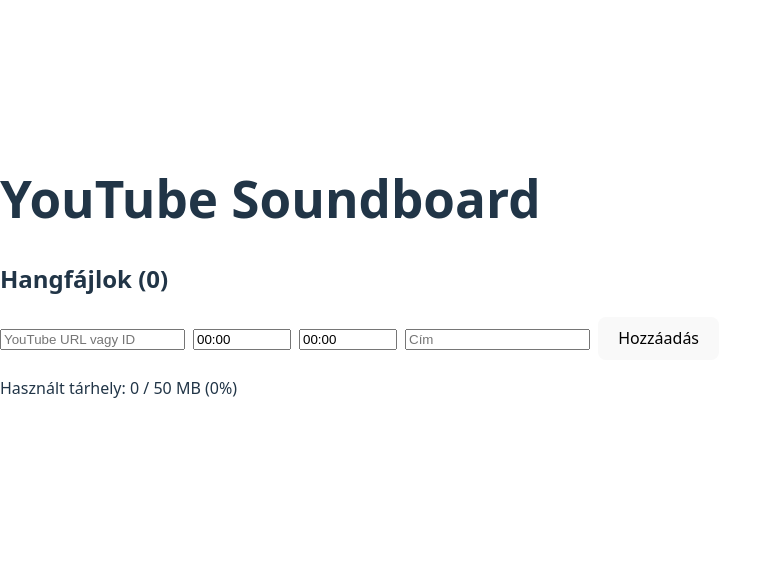
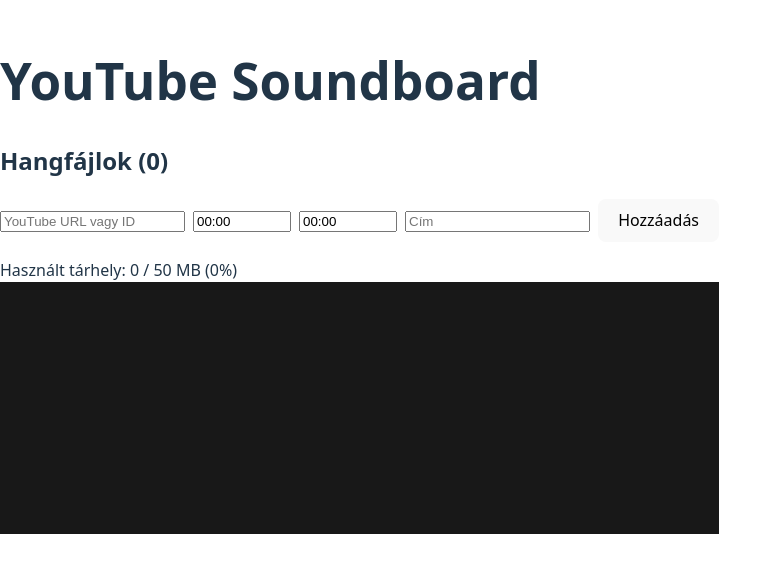
Before and after one commit to szolzol/tube-soundboard-creator, a React (Vite) app in the folder tube-react-frontend/: page / in a window 1280 px wide. Shown: the part 124-696 px from the top of the page, without its empty margins (0-782 px from the left). Built offline with nearby package versions, Linux system fonts and the light colour scheme.

Commit message:
Hangfájlok Blob-ként tárolva IndexedDB-ben, session-álló lejátszás; README és CHANGELOG frissítve

```diff
--- a/tube-react-frontend/src/components/AudioManager.jsx
+++ b/tube-react-frontend/src/components/AudioManager.jsx
@@ -1,4 +1,6 @@
 import React, { useState, useEffect } from "react";
+import ProgressBar from "./ProgressBar";
+import MobileSoundboardGrid from "./MobileSoundboardGrid";
 import { useAudioStorage } from "../hooks/useAudioStorage";
 import { useStorageQuota } from "../hooks/useStorageQuota";
 
@@ -6,7 +8,6 @@
   const { saveAudio, getAllAudio, deleteAudio, getAudio } = useAudioStorage();
   const { usage, quota, percent } = useStorageQuota();
   const [audioFiles, setAudioFiles] = useState([]);
-  const [selected, setSelected] = useState(null);
   const [error, setError] = useState(null);
 
   // Új hang hozzáadása űrlap állapot
@@ -16,22 +17,53 @@
   const [end, setEnd] = useState("00:00");
   const [title, setTitle] = useState("");
   const [loading, setLoading] = useState(false);
+  // Progress bar state
+  const [progress, setProgress] = useState(0);
+  const [progressStatus, setProgressStatus] = useState("");
 
   useEffect(() => {
     getAllAudio().then(setAudioFiles).catch(setError);
   }, [getAllAudio]);
 
+  // Playing state for grid
+  const [playingId, setPlayingId] = useState(null);
+  const [loadingId, setLoadingId] = useState(null);
+
   const handlePlay = async (id) => {
+    setPlayingId(id);
     const file = await getAudio(id);
     if (file && file.data) {
-      const audio = new Audio(file.data);
+      let blob;
+      // If data is already a Blob, use it. If it's base64, convert.
+      if (file.data instanceof Blob) {
+        blob = file.data;
+      } else if (typeof file.data === "string") {
+        // base64 to Blob
+        const byteString = atob(file.data.split(",")[1] || file.data);
+        const mime = "audio/mp3";
+        const ab = new ArrayBuffer(byteString.length);
+        const ia = new Uint8Array(ab);
+        for (let i = 0; i < byteString.length; i++)
+          ia[i] = byteString.charCodeAt(i);
+        blob = new Blob([ab], { type: mime });
+      }
+      const url = URL.createObjectURL(blob);
+      const audio = new Audio(url);
+      audio.onended = () => {
+        setPlayingId(null);
+        URL.revokeObjectURL(url);
+      };
       audio.play();
+    } else {
+      setPlayingId(null);
     }
   };
 
   const handleDelete = async (id) => {
+    setLoadingId(id);
     await deleteAudio(id);
     setAudioFiles(await getAllAudio());
+    setLoadingId(null);
   };
 
   // YouTube hang hozzáadása
@@ -77,10 +109,13 @@
       });
       if (!extractResp.ok) throw new Error("Hiba az indításnál");
       const { job_id } = await extractResp.json();
-      // 2. Poll /status/{job_id}
+      // 2. Poll /status/{job_id} with progress bar
       let status = "queued",
         file_id = null,
-        pollCount = 0;
+        pollCount = 0,
+        prog = 0;
+      setProgress(0);
+      setProgressStatus("Feldolgozás indítása...");
       while (status !== "done" && pollCount < 60) {
         await new Promise((res) => setTimeout(res, 2000));
         const statResp = await fetch(`/status/${job_id}`);
@@ -88,9 +123,20 @@
         const stat = await statResp.json();
         status = stat.status;
         file_id = stat.file_id;
+        prog = stat.progress || 0;
+        setProgress(prog);
+        setProgressStatus(
+          status === "processing"
+            ? "Feldolgozás..."
+            : status === "queued"
+            ? "Várakozás..."
+            : status
+        );
         if (stat.error) throw new Error(stat.error);
         pollCount++;
       }
+      setProgress(100);
+      setProgressStatus("Kész!");
       if (status !== "done" || !file_id)
         throw new Error("Nem sikerült letölteni a hangot");
       // 3. GET /download/{file_id}
@@ -98,19 +144,20 @@
       if (!dlResp.ok) throw new Error("Hiba a letöltésnél");
       const blob = await dlResp.blob();
       const id = `${ytUrl}_${start}_${end}`;
-      await saveAudio(
-        id,
-        URL.createObjectURL(blob),
-        { title, ytUrl, start, end },
-        blob.size
-      );
+      await saveAudio(id, blob, { title, ytUrl, start, end }, blob.size);
       setAudioFiles(await getAllAudio());
       setYtUrl("");
       setStart("00:00");
       setEnd("00:00");
       setTitle("");
+      setTimeout(() => {
+        setProgress(0);
+        setProgressStatus("");
+      }, 1200);
     } catch (err) {
       setError(err.message);
+      setProgress(0);
+      setProgressStatus("");
     } finally {
       setLoading(false);
     }
@@ -119,6 +166,9 @@
   return (
     <div>
       <h2>Hangfájlok ({audioFiles.length})</h2>
+      {progress > 0 && (
+        <ProgressBar progress={progress} status={progressStatus} />
+      )}
       <form onSubmit={handleAdd} style={{ marginBottom: 16 }}>
         <input
           type="text"
@@ -162,22 +212,17 @@
         {Math.round(quota / 1024 / 1024)} MB ({percent}%)
       </div>
       {error && <div style={{ color: "red" }}>Hiba: {String(error)}</div>}
-      <ul>
-        {audioFiles.map((f) => (
-          <li key={f.id}>
-            <b>{f.metadata?.title || f.id}</b> (
-            {Math.round((f.size || 0) / 1024)} KB)
-            <button onClick={() => handlePlay(f.id)} style={{ marginLeft: 8 }}>
-              Lejátszás
-            </button>
-            <button
-              onClick={() => handleDelete(f.id)}
-              style={{ marginLeft: 8 }}>
-              Törlés
-            </button>
-          </li>
-        ))}
-      </ul>
+      <MobileSoundboardGrid
+        sounds={audioFiles.map((f) => ({
+          id: f.id,
+          title: f.metadata?.title || f.id,
+          duration: f.metadata?.duration || null,
+          isPlaying: playingId === f.id,
+          isLoading: loadingId === f.id,
+        }))}
+        onPlay={handlePlay}
+        onDelete={handleDelete}
+      />
     </div>
   );
 }
--- /dev/null
+++ b/tube-react-frontend/src/components/MobileSoundboardGrid.jsx
@@ -0,0 +1,185 @@
+import React from "react";
+
+/**
+ * MobileSoundboardGrid
+ * Responsive, dark-themed soundboard grid for mobile/tablet.
+ * Props:
+ *   sounds: Array<{ id, title, duration, isPlaying, isLoading }>
+ *   onPlay: (id) => void
+ *   onDelete?: (id) => void (optional)
+ */
+export default function MobileSoundboardGrid({ sounds, onPlay, onDelete }) {
+  return (
+  <div style={styles.grid}>
+      {sounds.map((sound) => (
+        <div key={sound.id} style={{ position: "relative" }}>
+          <button
+            style={{
+              ...styles.button,
+              ...(sound.isPlaying ? styles.playing : {}),
+              ...(sound.isLoading ? styles.loading : {}),
+            }}
+            onClick={() => onPlay(sound.id)}
+            disabled={sound.isLoading}>
+            <div style={styles.title} title={sound.title}>
+              {truncate(sound.title, 32)}
+            </div>
+            <div style={styles.duration}>{formatDuration(sound.duration)}</div>
+            {sound.isLoading && <Spinner />}
+          </button>
+          {onDelete && (
+            <button
+              style={styles.deleteBtn}
+              title="Törlés"
+              onClick={() => onDelete(sound.id)}
+              disabled={sound.isLoading}>
+              <span style={{ fontWeight: 700, fontSize: 18 }}>&times;</span>
+            </button>
+          )}
+        </div>
+      ))}
+    </div>
+  );
+}
+
+function truncate(str, max) {
+  return str.length > max ? str.slice(0, max - 1) + "…" : str;
+}
+
+function formatDuration(sec) {
+  if (typeof sec !== "number" || isNaN(sec)) return "";
+  const m = Math.floor(sec / 60);
+  const s = Math.floor(sec % 60);
+  return `${m}:${s.toString().padStart(2, "0")}`;
+}
+
+function Spinner() {
+  return (
+    <div style={styles.spinner}>
+      <div style={styles.spinnerDot} />
+    </div>
+  );
+}
+
+const styles = {
+  grid: {
+    display: "grid",
+    gridTemplateColumns: "repeat(auto-fit, minmax(160px, 1fr))",
+    gap: 14,
+    padding: "0 0 32px 0",
+    background: "#181818",
+    minHeight: 220,
+    fontFamily: 'Montserrat, Arial, sans-serif',
+    width: "100%",
+    margin: "0 auto",
+    borderRadius: 0,
+    boxShadow: "none",
+    position: "relative",
+    zIndex: 1,
+  },
+  button: {
+    background: "linear-gradient(180deg, #232323 80%, #181818 100%)",
+    color: "#fff",
+    border: "2px solid #222",
+    borderRadius: 16,
+    minHeight: 72,
+    fontSize: 20,
+    fontWeight: 700,
+    padding: "22px 16px 16px 16px",
+    textAlign: "center",
+    position: "relative",
+    boxShadow: "0 2px 16px #000c, 0 0 8px #e5393555 inset",
+    transition: "background 0.2s, border 0.2s, color 0.2s, box-shadow 0.2s",
+    outline: "none",
+    cursor: "pointer",
+    overflow: "hidden",
+    userSelect: "none",
+    letterSpacing: "1px",
+    margin: 0,
+    display: "flex",
+    flexDirection: "column",
+    alignItems: "center",
+    justifyContent: "center",
+  },
+  deleteBtn: {
+    position: "absolute",
+    top: 8,
+    right: 8,
+    background: "#2c2c2c",
+    color: "#fff",
+    border: "none",
+    borderRadius: "50%",
+    width: 32,
+    height: 32,
+    display: "flex",
+    alignItems: "center",
+    justifyContent: "center",
+    cursor: "pointer",
+    opacity: 0.8,
+    boxShadow: "0 1px 4px #0008",
+    transition: "background 0.2s, opacity 0.2s",
+    zIndex: 2,
+  },
+  playing: {
+    border: "2px solid #e53935",
+    background: "linear-gradient(180deg, #3a1818 80%, #2a1818 100%)",
+    color: "#ffeaea",
+    boxShadow: "0 0 16px #e53935cc, 0 2px 16px #000c",
+    textShadow: "0 0 4px #e53935, 0 1px 2px #000a",
+  },
+  loading: {
+    opacity: 0.6,
+    pointerEvents: "none",
+  },
+  title: {
+    whiteSpace: "nowrap",
+    overflow: "hidden",
+    textOverflow: "ellipsis",
+    marginBottom: 10,
+    fontSize: 20,
+    fontWeight: 800,
+    letterSpacing: "1px",
+    textShadow: "0 2px 8px #000c, 0 0 2px #e5393555",
+    width: "100%",
+    textAlign: "center",
+  },
+  duration: {
+    position: "absolute",
+    right: 16,
+    bottom: 12,
+    fontSize: 15,
+    color: "#fff",
+    background: "#e53935cc",
+    borderRadius: 8,
+    padding: "2px 10px",
+    fontWeight: 700,
+    boxShadow: "0 2px 8px #e5393555, 0 1px 2px #0008",
+    border: "2px solid #fff2",
+    textShadow: "0 1px 2px #000a",
+  },
+  spinner: {
+    position: "absolute",
+    left: "50%",
+    top: "50%",
+    transform: "translate(-50%, -50%)",
+    width: 26,
+    height: 26,
+    display: "flex",
+    alignItems: "center",
+    justifyContent: "center",
+  },
+  spinnerDot: {
+    width: 18,
+    height: 18,
+    border: "3px solid #fff3",
+    borderTop: "3px solid #e53935",
+    borderRadius: "50%",
+    animation: "spin 1s linear infinite",
+  },
+};
+
+// Add keyframes for spinner animation
+document.head.insertAdjacentHTML(
+  "beforeend",
+  `<style>@keyframes spin{0%{transform:rotate(0deg)}100%{transform:rotate(360deg)}}</style>`
+);
--- /dev/null
+++ b/tube-react-frontend/src/components/ProgressBar.jsx
@@ -0,0 +1,29 @@
+import React from "react";
+
+export default function ProgressBar({ progress = 0, status = "" }) {
+  return (
+    <div style={{ margin: "12px 0" }}>
+      <div
+        style={{
+          background: "#eee",
+          borderRadius: 6,
+          height: 18,
+          width: 300,
+          overflow: "hidden",
+          boxShadow: "0 1px 2px #0002",
+        }}>
+        <div
+          style={{
+            width: `${progress}%`,
+            background: progress === 100 ? "#4caf50" : "#2196f3",
+            height: "100%",
+            transition: "width 0.3s",
+          }}
+        />
+      </div>
+      <div style={{ fontSize: 13, color: "#333", marginTop: 2 }}>
+        {status} {progress}%
+      </div>
+    </div>
+  );
+}
```
